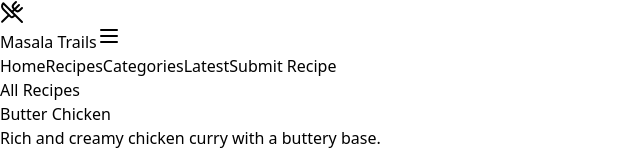
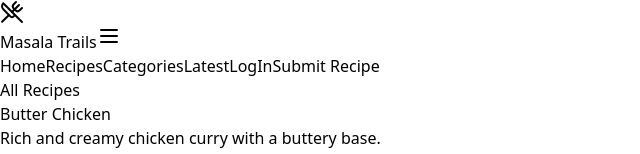
Before and after one commit to sitambhra/Masala-Trails, a React (Vite) app: page /recipes in a window 1280 px wide. Shown: the top 154 px of the page, without its empty margins (0-640 px from the left). Built offline with nearby package versions, Linux system fonts and the light colour scheme.

Commit message:
added login in navbar

```diff
--- a/src/components/Navbar.jsx
+++ b/src/components/Navbar.jsx
@@ -49,6 +49,21 @@ export default function Navbar() {
             <Link to="/recipes" className="text-gray-600 hover:text-orange-500 transition-colors">Recipes</Link>
             <Link to="/Categories"  className="text-gray-600 hover:text-orange-500 transition-colors">Categories</Link>
             <Link to="/latest" className="text-gray-600 hover:text-orange-500 transition-colors">Latest</Link>
+            {isAuthenticated ? (
+              <button
+                onClick={handleLogout}
+                className="text-gray-600 hover:text-red-500 transition-colors"
+              >
+                Logout
+              </button>
+            ) : (
+              <Link
+                to="/login"
+                className="text-gray-600 hover:text-orange-500 transition-colors"
+              >
+                LogIn
+              </Link>
+            )}
             <Link to="/submit">
               <button className="bg-orange-500 text-white px-4 py-2 rounded-full hover:bg-orange-600 transition-colors">
                 Submit Recipe
@@ -96,7 +111,7 @@ export default function Navbar() {
                 to="/login"
                 className="text-gray-600 hover:text-orange-500 transition-colors"
               >
-                LogIn
+                Login
               </Link>
             )}
             <Link to="/submit">
```
